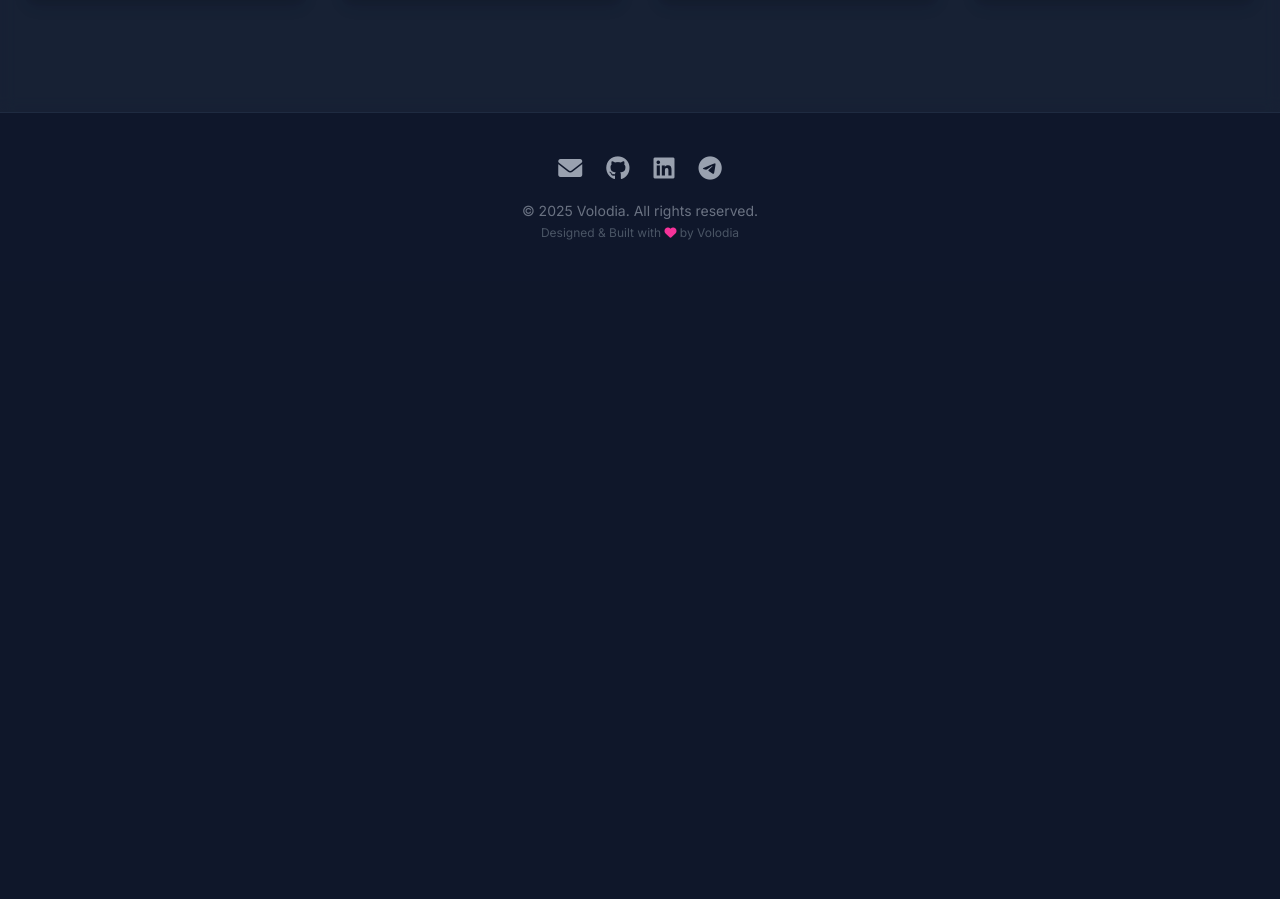
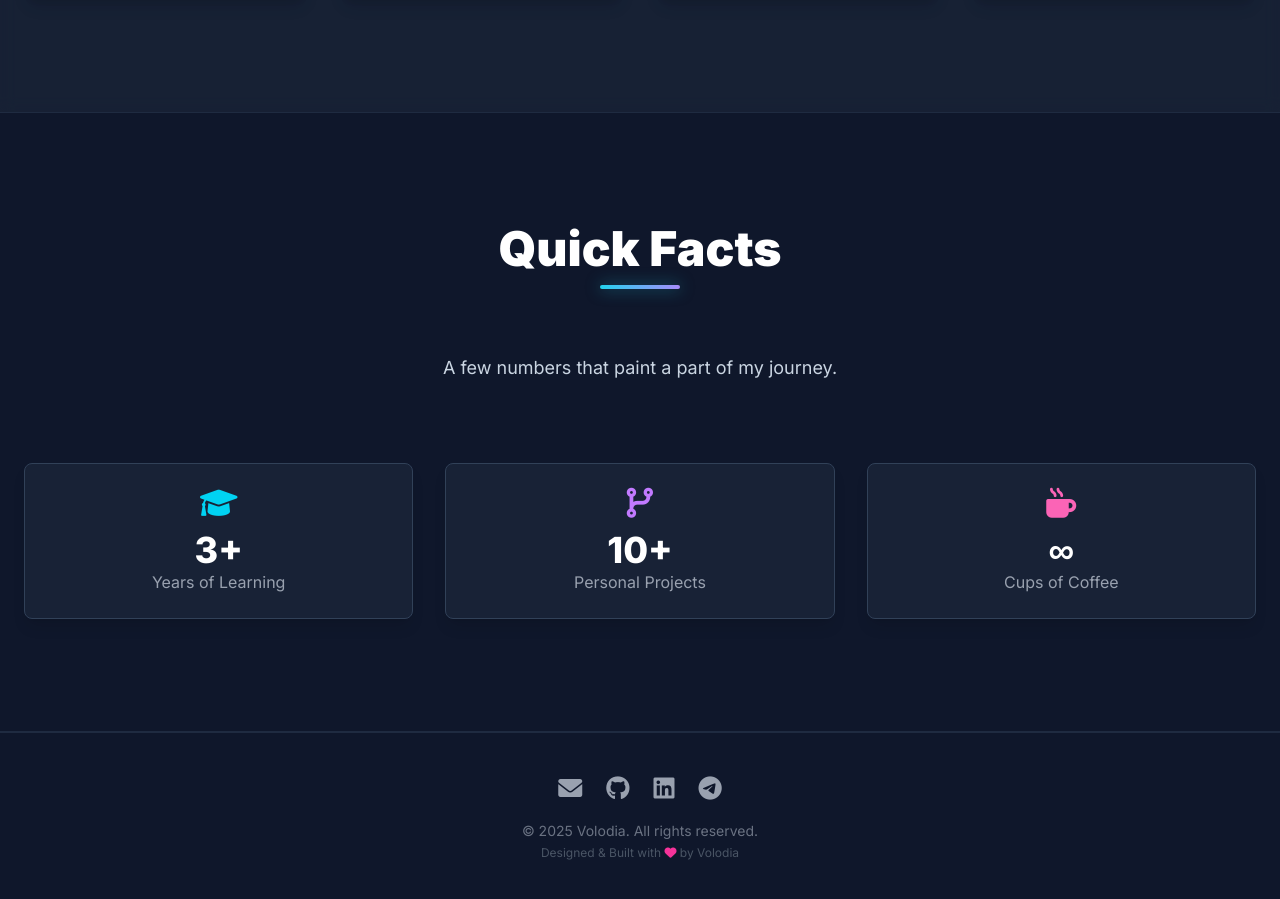
Before and after one commit to Volodia34/Portfolio, a Next.js app: page / in a window 1280 px wide. Shown: the part 4469-5368 px from the top of the page. Before the commit the page ends 4750 px from the top, so only its background shows below. Built offline with nearby package versions, Linux system fonts and the light colour scheme.

Commit message:
feat: Implement QuickFactsSection with scroll animations

```diff
--- a/src/app/globals.css
+++ b/src/app/globals.css
@@ -150,3 +150,7 @@ body {
 .beyond-code-card:hover i {
   @apply scale-110;
 }
+
+.fact-card {
+  @apply bg-slate-800/70 backdrop-blur-sm p-6 rounded-lg shadow-lg text-center border border-slate-700 hover:border-cyan-500/50 transition-all duration-300 transform hover:scale-105;
+}
--- a/src/app/page.tsx
+++ b/src/app/page.tsx
@@ -4,6 +4,7 @@ import MyApproachSection from "@/components/MyApproachSection";
 import MyWorkflowSection from "@/components/MyWorkflowSection";
 import TechStackSection from "@/components/TechStackSection";
 import BeyondCodeSection from "@/components/BeyondCodeSection";
+import QuickFactsSection from "@/components/QuickFactsSection";
 
 export default function HomePage() {
     return (
@@ -14,6 +15,7 @@ export default function HomePage() {
             <MyWorkflowSection />
             <TechStackSection/>
             <BeyondCodeSection/>
+            <QuickFactsSection/>
             {/* <div className="container mx-auto px-6 py-12 text-center">
         <h2 className="text-3xl font-bold text-white mt-12">More Sections Coming Soon...</h2>
       </div> */}
--- /dev/null
+++ b/src/components/QuickFactsSection.tsx
@@ -0,0 +1,119 @@
+'use client';
+
+import { useEffect, useRef } from 'react';
+
+// declare global { // Вже оголошено
+//   interface Window {
+//     anime: any;
+//   }
+// }
+
+interface FactCardData {
+    iconClass: string;
+    iconColorClass: string;
+    value: string;
+    label: string;
+    delay: number;
+}
+
+const factsData: FactCardData[] = [
+    {
+        iconClass: 'fas fa-graduation-cap',
+        iconColorClass: 'text-cyan-400',
+        value: '3+',
+        label: 'Years of Learning',
+        delay: 100,
+    },
+    {
+        iconClass: 'fas fa-code-branch',
+        iconColorClass: 'text-purple-400',
+        value: '10+',
+        label: 'Personal Projects',
+        delay: 200,
+    },
+    {
+        iconClass: 'fas fa-mug-hot',
+        iconColorClass: 'text-pink-400',
+        value: '∞',
+        label: 'Cups of Coffee',
+        delay: 300,
+    },
+];
+
+const QuickFactsSection: React.FC = () => {
+    const sectionRef = useRef<HTMLDivElement>(null);
+    const titleRef = useRef<HTMLHeadingElement>(null);
+    const descriptionRef = useRef<HTMLParagraphElement>(null);
+    const factsRef = useRef<(HTMLDivElement | null)[]>([]);
+
+    useEffect(() => {
+        if (typeof window.anime !== 'undefined') {
+            const anime = window.anime;
+            const observerCallback = (entries: IntersectionObserverEntry[], observer: IntersectionObserver) => {
+                entries.forEach(entry => {
+                    if (entry.isIntersecting) {
+                        const target = entry.target as HTMLElement;
+                        anime({
+                            targets: target,
+                            translateY: [target.dataset.translateY || 20, 0],
+                            opacity: [0, 1],
+                            scale: [parseFloat(target.dataset.scaleStart || '0.95'), 1],
+                            easing: 'easeOutExpo',
+                            duration: 800,
+                            delay: target.dataset.delay ? parseInt(target.dataset.delay) : 0,
+                        });
+                        observer.unobserve(target);
+                    }
+                });
+            };
+
+            const observerOptions = { threshold: 0.15 };
+            const observer = new IntersectionObserver(observerCallback, observerOptions);
+
+            const elementsToObserve = [titleRef.current, descriptionRef.current, ...factsRef.current];
+            elementsToObserve.forEach(el => {
+                if (el) observer.observe(el);
+            });
+
+            return () => {
+                elementsToObserve.forEach(el => {
+                    if (el && observer) observer.unobserve(el);
+                });
+            };
+        } else {
+            const elements = [titleRef.current, descriptionRef.current, ...factsRef.current];
+            elements.forEach(el => {
+                if (el) el.style.opacity = '1';
+            });
+        }
+    }, []);
+
+    return (
+        <section ref={sectionRef} id="quick-facts" className="py-20 md:py-28 bg-slate-900 section-divider-top section-divider-bottom patterned-bg">
+            <div className="container mx-auto px-6">
+                <h2 ref={titleRef} className="section-title-custom text-center opacity-0">
+                    Quick Facts
+                </h2>
+                <p ref={descriptionRef} className="section-description opacity-0" data-delay="100">
+                    A few numbers that paint a part of my journey.
+                </p>
+                <div className="grid sm:grid-cols-2 lg:grid-cols-3 gap-8 mt-12 justify-center">
+                    {factsData.map((fact, index) => (
+                        <div
+                            key={index}
+                            ref={el => { factsRef.current[index] = el; }}
+                            className="fact-card opacity-0"
+                            data-delay={fact.delay}
+                        >
+                            <i className={`${fact.iconClass} text-3xl ${fact.iconColorClass} mb-3`}></i>
+                            <p className="text-4xl font-extrabold text-white">{fact.value}</p>
+                            <p className="text-gray-400">{fact.label}</p>
+                        </div>
+                    ))}
+                </div>
+            </div>
+        </section>
+    );
+};
+
+export default QuickFactsSection;
```
